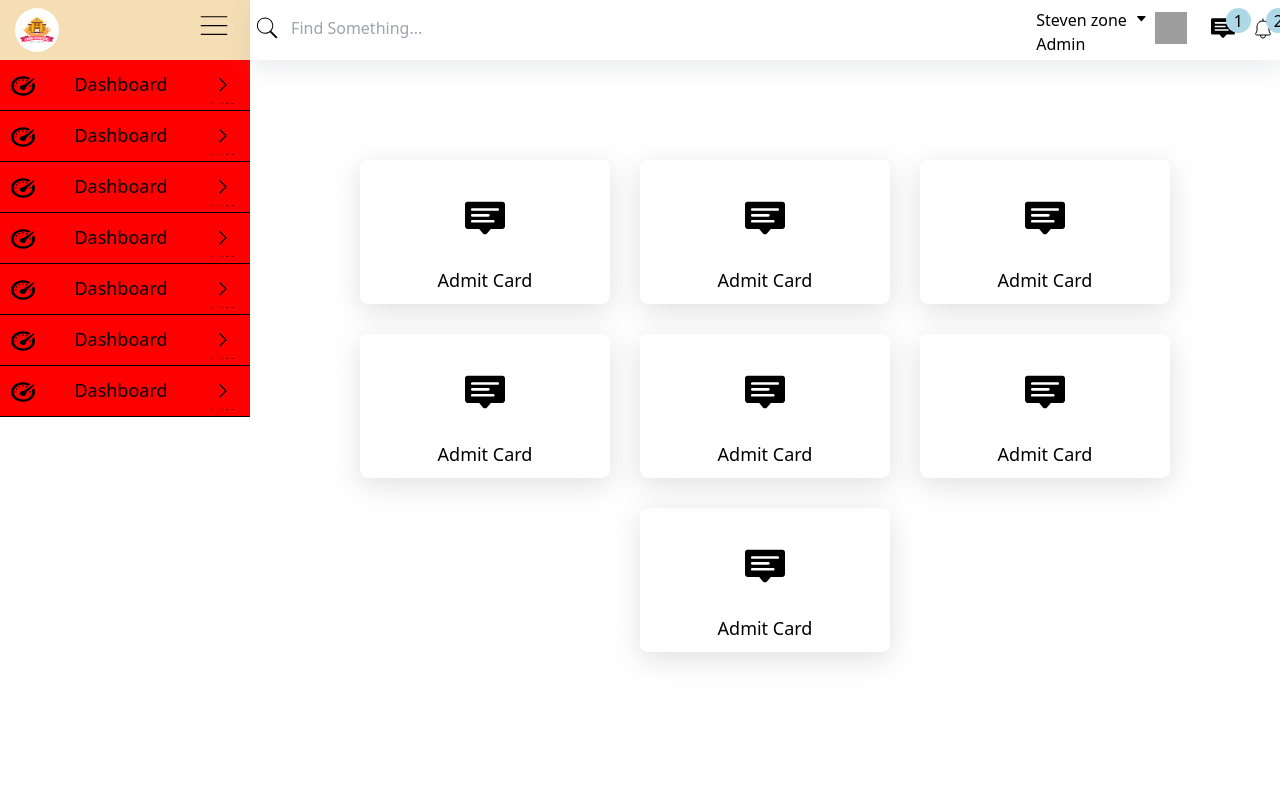
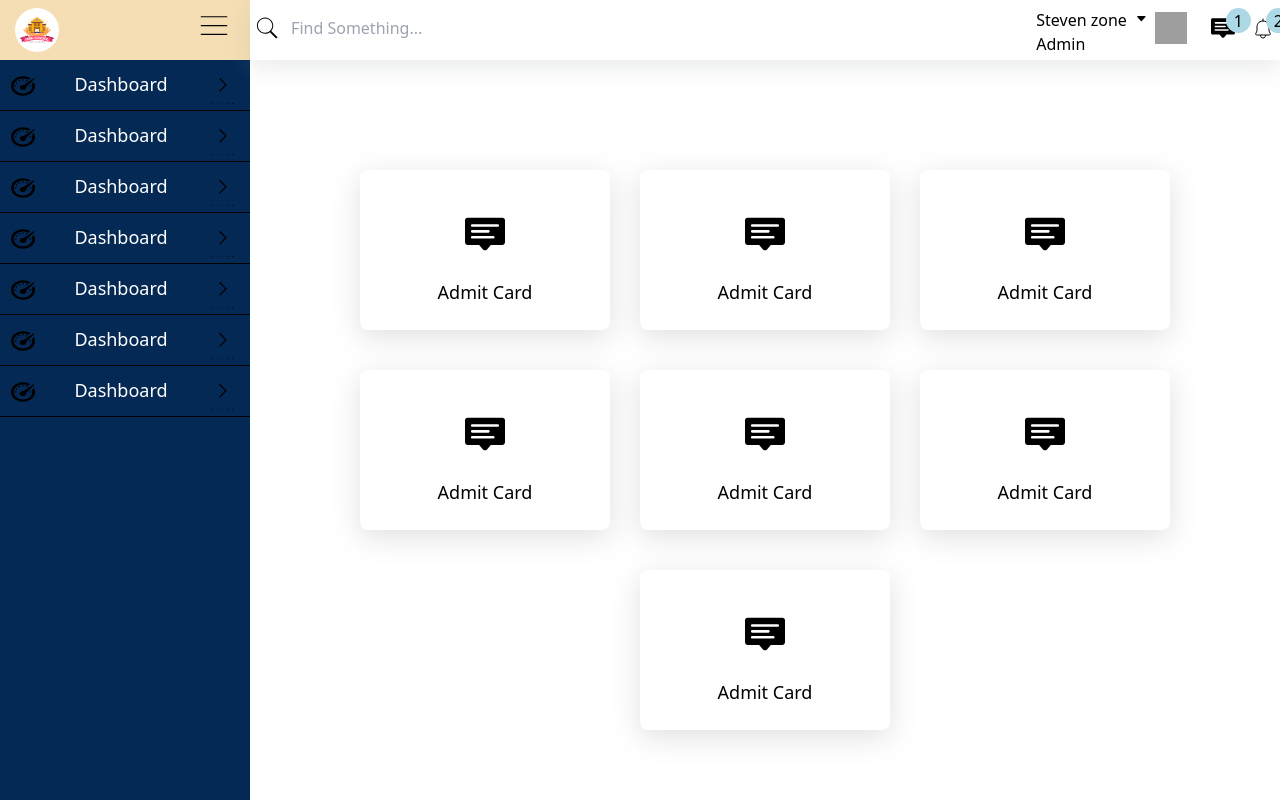
Before and after one commit to Rkhan76/School-Management-System-React, a React (Vite) app: page / in a window 1280 px wide. Built offline with nearby package versions, Linux system fonts and the light colour scheme; grey boxes are pictures that could not be loaded.

Commit message:
Compleate basic structure of the Student dashboard page

```diff
--- a/src/Components/Common/dashboardPageComponents/DashboardPageComponents.jsx
+++ b/src/Components/Common/dashboardPageComponents/DashboardPageComponents.jsx
@@ -6,12 +6,12 @@ import messageIcon from '../../../assets/messageIcon.svg'
 function DashboardPageComponents(){
     return (
       <div className="dashboardPageComponent rounded-lg">
-        <div className="flex justify-center pt-2">
+        <div className="flex justify-center pt-1">
           <div className="rounded-full h-20 w-20 flex items-center justify-center bg-white">
             <img className="h-10 w-10" src={messageIcon} alt="" />
           </div>
         </div>
-        <h1 className="text-center pt-2 text-lg">Admit Card</h1>
+        <h1 className="text-center pt-1 pb-1 text-lg">Admit Card</h1>
       </div>
     )
 }
--- a/src/Components/Common/dashboardPageComponents/dashboardPageComponent.css
+++ b/src/Components/Common/dashboardPageComponents/dashboardPageComponent.css
@@ -1,10 +1,8 @@
 .dashboardPageComponent{
+    margin-top: 10px;
     width: 250px;
-    padding: 10px;
+    padding: 20px 0;
+    height: auto;
+    max-height: fit-content;
     box-shadow: rgba(100, 100, 111, 0.2) 0px 7px 29px 0px;
 }
-.centered{
-    width: 70px;
-    height: 70px;
-    border-radius: 50%;
-}
--- a/src/Components/Common/sideBarComponent/SideBarComponent.css
+++ b/src/Components/Common/sideBarComponent/SideBarComponent.css
@@ -4,5 +4,4 @@
     justify-content: space-around;
     gap: 30px;
     padding: 6px;
-    background-color: red;
 }
--- a/src/Components/Student/StudentDashboard.jsx
+++ b/src/Components/Student/StudentDashboard.jsx
@@ -2,22 +2,22 @@ import React from 'react'
 import './studentDashboard.css'
 import Navbar from '../Common/Navbar/Navbar'
 import StudentSideBar from './StudentSideBar'
-import StudentMainContent from './studentMainContent'
+import DashboardPageComponents from '../Common/dashboardPageComponents/DashboardPageComponents'
 
 function StudentDashboard() {
   return (
-    <div style={{ display: 'flex' }}>
+    <div className="flex">
       <StudentSideBar />
-      <div style={{ width: '100%' }}>
+      <div className="w-full">
         <Navbar />
         <div className="dashboardContentContainer">
-          <StudentMainContent />
-          <StudentMainContent />
-          <StudentMainContent />
-          <StudentMainContent />
-          <StudentMainContent />
-          <StudentMainContent />
-          <StudentMainContent />
+          <DashboardPageComponents />
+          <DashboardPageComponents />
+          <DashboardPageComponents />
+          <DashboardPageComponents />
+          <DashboardPageComponents />
+          <DashboardPageComponents />
+          <DashboardPageComponents />
         </div>
       </div>
     </div>
--- a/src/Components/Student/StudentMainContent.jsx
+++ /dev/null
@@ -1,12 +0,0 @@
-import React from 'react'
-import DashboardPageComponents from '../Common/dashboardPageComponents/DashboardPageComponents'
-
-function StudentMainContent() {
-  return (
-    <div>
-      <DashboardPageComponents/>
-    </div>
-  )
-}
-
-export default StudentMainContent
--- /dev/null
+++ b/src/Components/Student/StudentSideBar.css
@@ -0,0 +1,5 @@
+.hello{
+    height: 100vh;
+    background-color: #052955;
+    color: white;
+}
--- a/src/Components/Student/StudentSideBar.jsx
+++ b/src/Components/Student/StudentSideBar.jsx
@@ -1,10 +1,11 @@
 import React from 'react'
+import './StudentSideBar.css'
 import SideBarHeader from '../Common/sideBarHeader/SideBarHeader'
 import SideBarComponent from '../Common/sideBarComponent/SideBarComponent'
 
 function StudentSideBar() {
   return (
-    <div>
+    <div className="hello">
       <SideBarHeader />
       <SideBarComponent />
       <SideBarComponent />
--- a/src/Components/Student/studentDashboard.css
+++ b/src/Components/Student/studentDashboard.css
@@ -1,5 +1,4 @@
 .dashboardContentContainer{
-    /* background-color: #ffffff; */
     display: flex;
     flex-wrap: wrap;
     gap: 30px;
--- a/src/index.css
+++ b/src/index.css
@@ -5,4 +5,6 @@
 
 body{
   width: 100%;
+  height: 100vh;
+  /* background-color: aqua; */
 }
```
